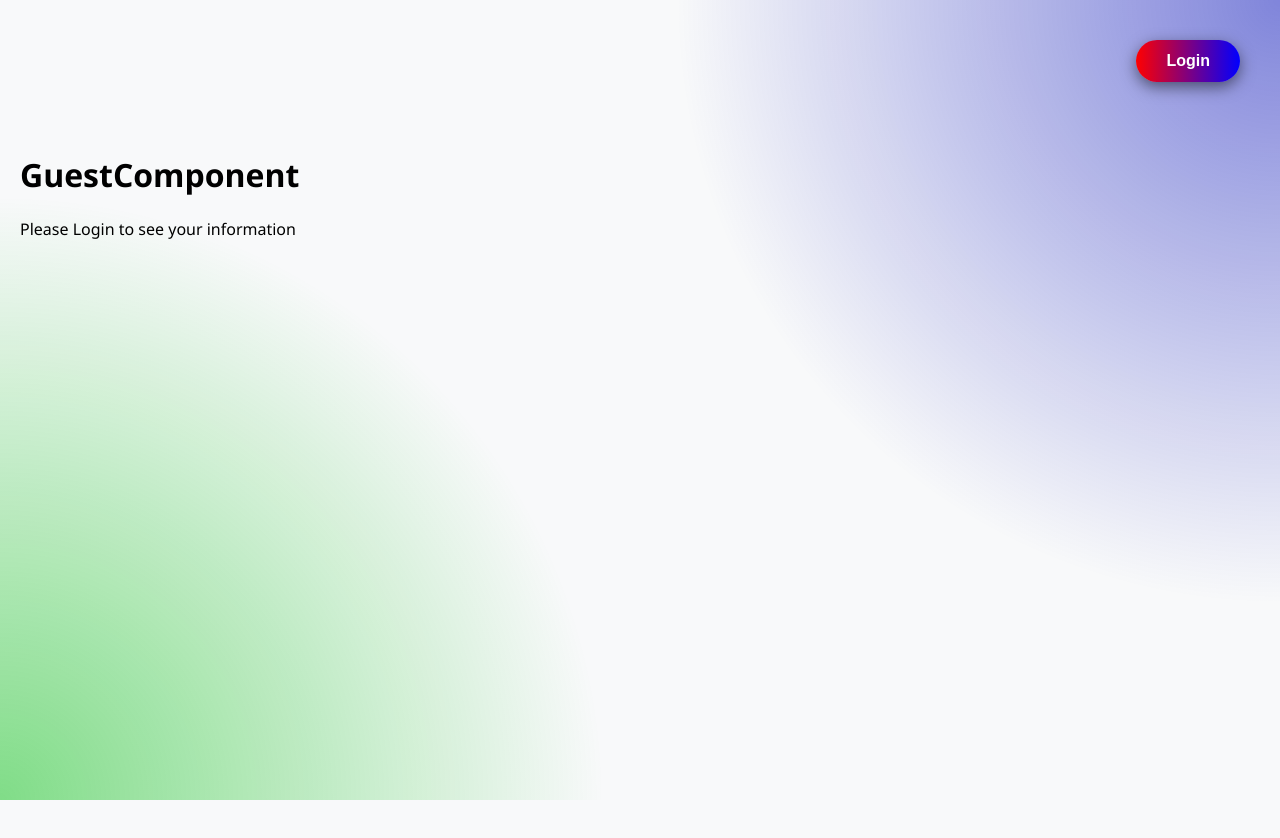
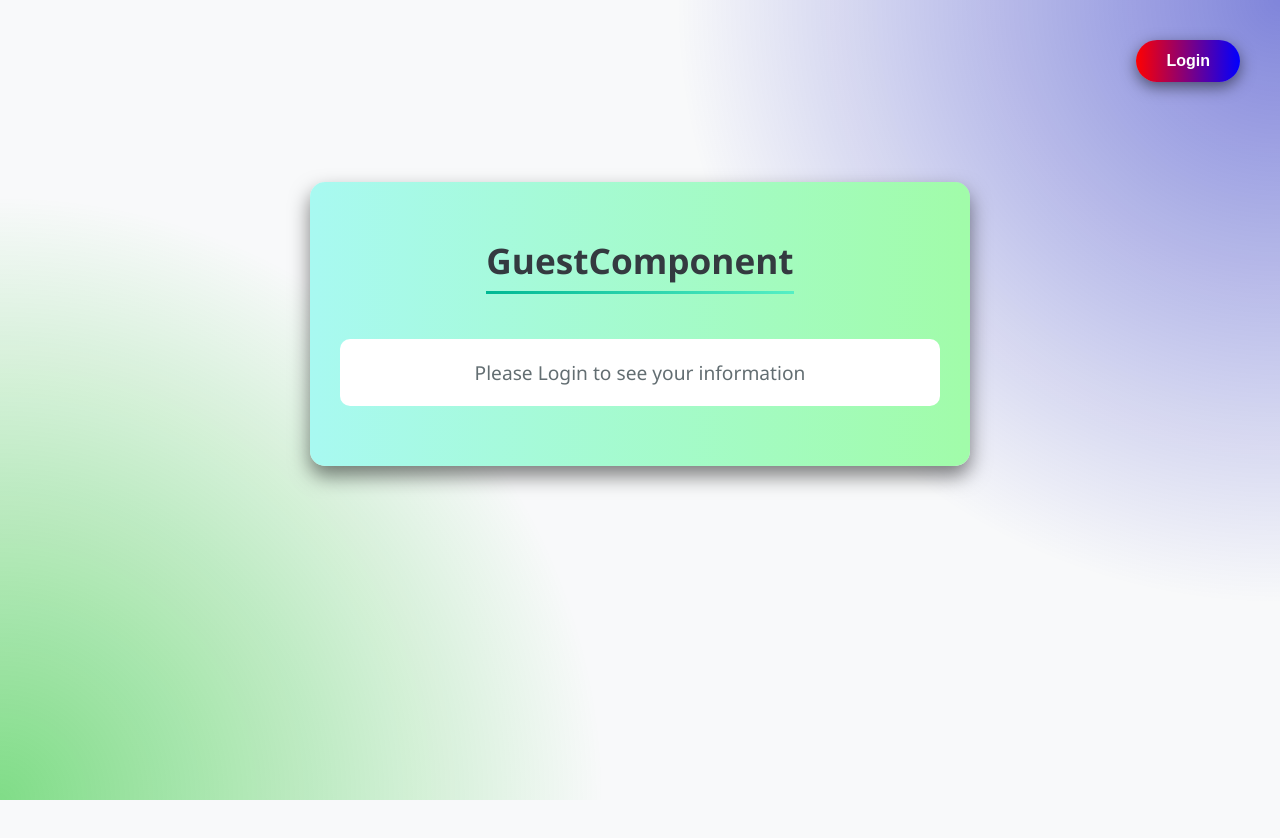
Before and after one commit to Ebrahimim29/Life-Cycle-Project-React-, a React (Vite) app: page / in a window 1280 px wide. Built offline with nearby package versions, Linux system fonts and the light colour scheme.

Commit message:
Style-part2

```diff
--- a/public/style.css
+++ b/public/style.css
@@ -73,3 +73,38 @@ body{
     justify-content: center;
     position: relative;
 }
+
+/* Transition for component switching */
+.fade-enter{
+    width: 100%;
+    justify-content: center;
+    position: relative;
+}
+
+.fade-enter-active{
+    opacity: 1;
+    transform: translateY(0);
+    transition: opacity 500ms, transform 500ms;
+}
+
+.fade-exit{
+    opacity: 1;
+    transform: translateY(0);
+}
+
+.fade-exit-active{
+    opacity: 0;
+    transform: translateY(-20px);
+    transition: opacity 500ms, transform 500ms;
+}
+
+@media (max-width:768px) {
+    .nav-bar{
+        padding: 10px;
+    }
+
+    .toggle-btn{
+        padding: 10px 20px;
+        font-size: 14px;
+    }
+}
--- /dev/null
+++ b/src/GuestComponent.css
@@ -0,0 +1,37 @@
+.guest-container{
+    max-width: 600px;
+    margin: 50px auto;
+    padding: 30px;
+    border-radius: 15px;
+    background: linear-gradient(to right, #a8f9f1, #a1fca9);
+    box-shadow: 0 10px 20px rgba(0, 0, 0, 0.5);
+    font-family: 'Segoe UI', Tahoma, Geneva, Verdana, sans-serif;
+    text-align: center;
+}
+
+.guest-title{
+    color: #343a40;
+    margin-bottom: 25px;
+    font-size: 2.2rem;
+    position: relative;
+    display: inline-block;
+}
+
+.guest-title::after{
+    content: '';
+    position: absolute;
+    bottom: -10px;
+    left: 0;
+    width: 100%;
+    height: 3px;
+    background: linear-gradient(to right, #00b894, #55efc4);
+}
+
+.guest-message{
+    font-size: 1.2rem;
+    color: #636e72;
+    margin: 30px 0;
+    padding: 20px;
+    background-color: white;
+    border-radius: 10px;
+}
--- a/src/GuestComponent.jsx
+++ b/src/GuestComponent.jsx
@@ -1,3 +1,5 @@
+import "./GuestComponent.css";
+
 const GuestComponent = () => {
 
     return(
--- a/src/UserComponent.css
+++ b/src/UserComponent.css
@@ -8,4 +8,41 @@
     font-family: 'Segoe UI', Tahoma, Geneva, Verdana, sans-serif;
 }
 
-/* part 335- 5:13 */
+.user-title{
+    color: #343a40;
+    text-align: center;
+    margin-bottom: 25px;
+    font-size: 2.2rem;
+    position: relative;
+}
+
+.user-title::after{
+    content: '';
+    position: absolute;
+    bottom: -10px;
+    left: 50%;
+    transform: translateX(-50%);
+    width: 100px;
+    height: 3px;
+    background: linear-gradient(to right, #6c5ce7, #a29bfe);
+}
+
+.user-btn{
+    background: linear-gradient(to right, #6c5ce7, #a29bfe);
+    color: white;
+    border: none;
+    padding: 12px 25px;
+    border-radius: 50px;
+    font-size: 16px;
+    cursor: pointer;
+    margin-bottom: 20px;
+    transition: transform 0.2s, box-shadow 1s;
+    display: block;
+    margin-left: auto;
+    margin-right: auto;
+}
+
+.user-btn:hover{
+    transform: translateY(-3px);
+    box-shadow: 0 6px 12px rgba(108, 92, 231, 0.5);
+}
```
